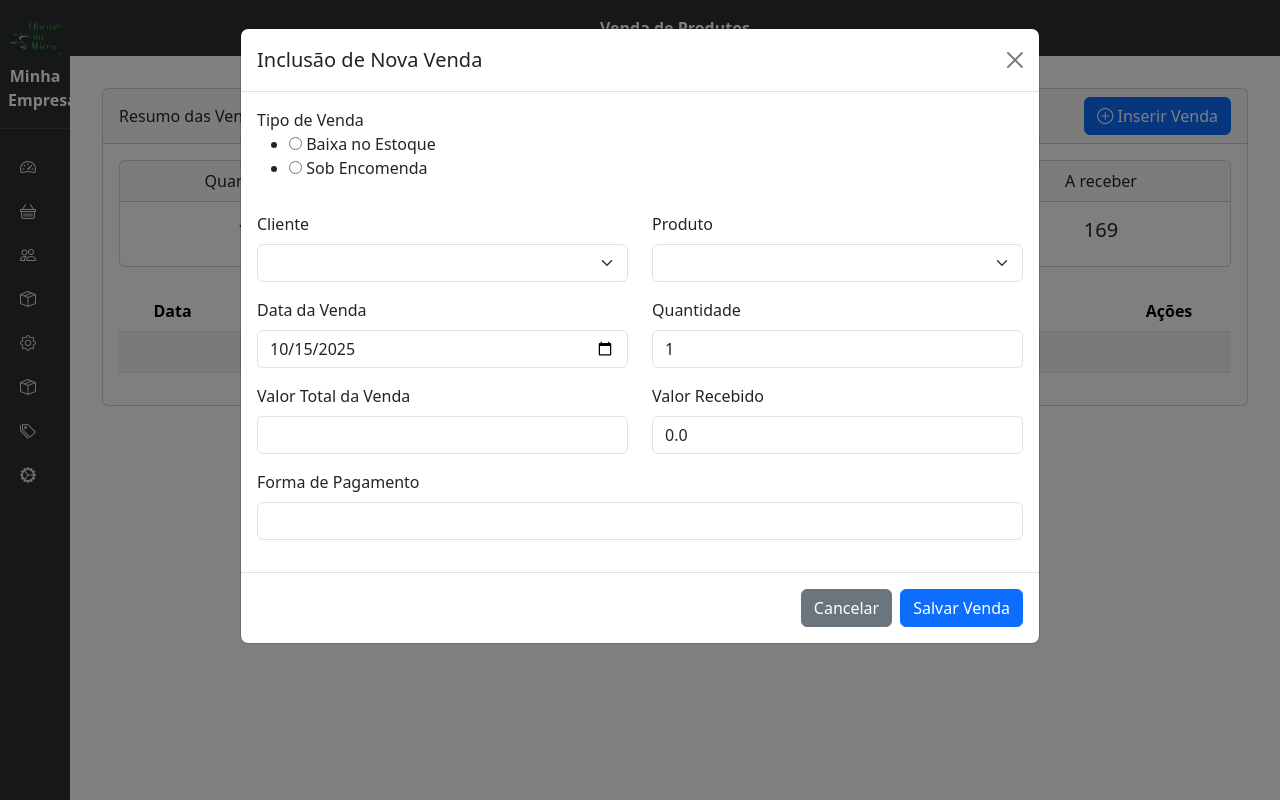
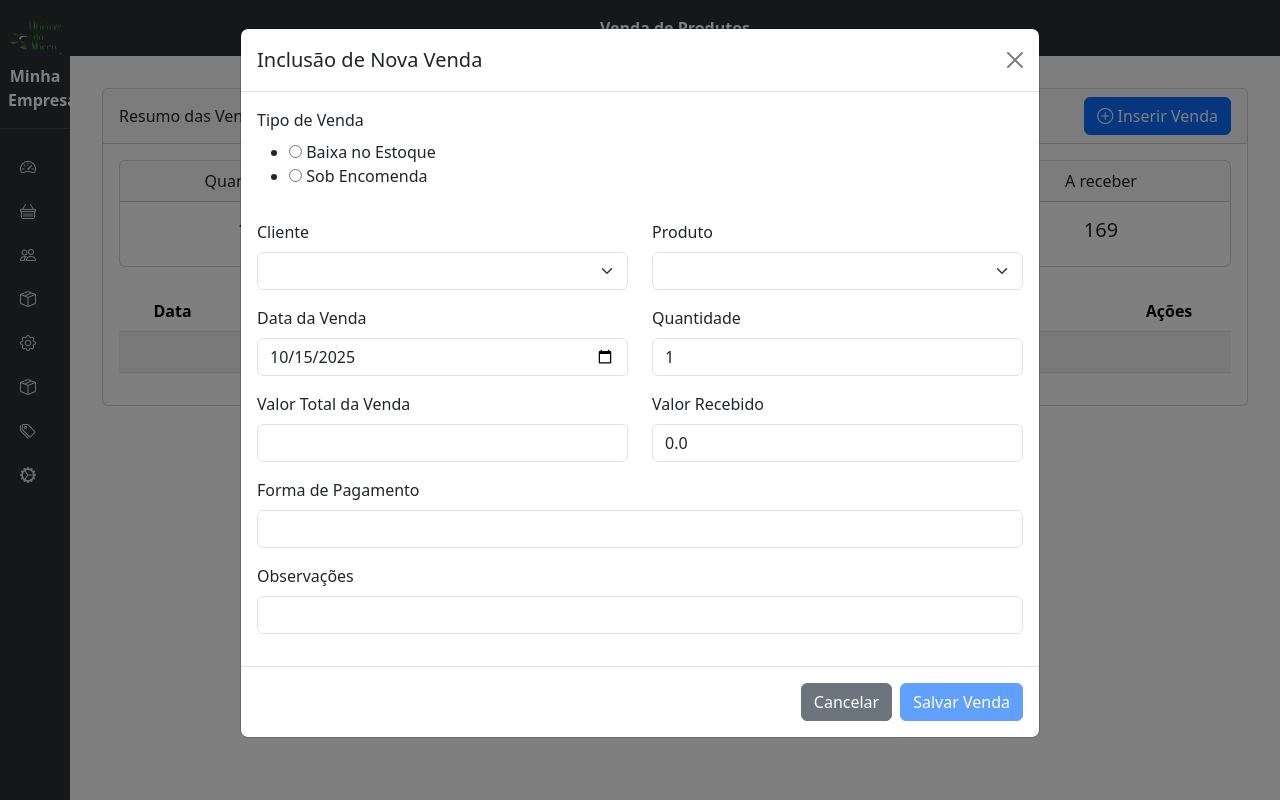
Before and after one commit to barrigaverd/projeto-controle1, a Flask app: page /vendas/ in a window 1280 px wide, after a click on "Inserir Venda". Run offline with Flask 3, Linux system fonts and the light colour scheme; lists and menus that the app fills with data are empty; some libraries are stand-ins or nearby versions.

Commit message:
crud vendas completo

```diff
--- a/app/blueprints/vendas/routes.py
+++ b/app/blueprints/vendas/routes.py
@@ -1,6 +1,6 @@
 # Em app/blueprints/vendas/routes.py
 
-from flask import Blueprint, render_template, redirect, url_for, flash
+from flask import Blueprint, render_template, redirect, url_for, flash, request
 from app.extensions import db
 from app.models.venda import Venda
 from .forms import NovaVendaForm
@@ -37,7 +37,11 @@ def index():
 
         flash('Venda registrada com sucesso!', 'success')
         return redirect(url_for('vendas.index'))
-
+    elif request.method == 'POST':
+        print("="*20)
+        print("VALIDAÇÃO DO FORMULÁRIO FALHOU")
+        print("ERROS ENCONTRADOS:", form.errors)
+        print("="*20)
     # Busca todas as vendas do banco de dados para exibir na tabela
     vendas = Venda.query.order_by(Venda.data_venda.desc()).all()
 
--- a/app/models/categoria.py
+++ b/app/models/categoria.py
@@ -6,3 +6,5 @@ class Categoria(db.Model):
     tipo_categoria = db.Column(db.String(20), nullable=False)
 
     produtos = db.relationship('Produto', backref='categoria', lazy=True)
+    # Adicione esta linha para a relação direta com Venda
+    vendas = db.relationship('Venda', backref='categoria', lazy=True)
--- a/app/models/produto.py
+++ b/app/models/produto.py
@@ -1,5 +1,4 @@
 from app.extensions import db
-from app.models import categoria
 
 class Produto(db.Model):
     id = db.Column(db.Integer, primary_key=True)
--- a/app/templates/vendas/index.html
+++ b/app/templates/vendas/index.html
@@ -69,47 +69,95 @@
         <h5 class="modal-title">Inclusão de Nova Venda</h5>
         <button type="button" class="btn-close" data-bs-dismiss="modal"></button>
       </div>
-      <form method="POST" novalidate>
+      <form method="POST">
           {{ form.hidden_tag() }}
           <div class="modal-body">
               <div class="row">
-                  <div class="col-12 mb-3">{{ form.tipo_venda.label }}<br>{{ form.tipo_venda }}</div>
+                  <div class="col-12 mb-3">
+                      {{ form.tipo_venda.label(class="form-label") }}<br>{{ form.tipo_venda(required=True) }}
+                      {% if form.tipo_venda.errors %}<div class="text-danger small">{% for e in form.tipo_venda.errors %}{{ e }}{% endfor %}</div>{% endif %}
+                  </div>
                   <div class="col-md-6 mb-3">
                       {{ form.cliente.label(class="form-label") }}
-                      {{ form.cliente(class="form-select") }}
+                      {{ form.cliente(class="form-select" + (" is-invalid" if form.cliente.errors else ""), required=True) }}
+                      {% if form.cliente.errors %}<div class="invalid-feedback">{% for e in form.cliente.errors %}<span>{{ e }}</span>{% endfor %}</div>{% endif %}
                   </div>
                    <div class="col-md-6 mb-3">
                       {{ form.produto.label(class="form-label") }}
-                      {{ form.produto(class="form-select") }}
+                      {{ form.produto(class="form-select" + (" is-invalid" if form.produto.errors else ""), required=True) }}
+                      {% if form.produto.errors %}<div class="invalid-feedback">{% for e in form.produto.errors %}<span>{{ e }}</span>{% endfor %}</div>{% endif %}
                   </div>
                   <div class="col-md-6 mb-3">
                       {{ form.data_venda.label(class="form-label") }}
-                      {{ form.data_venda(class="form-control") }}
+                      {{ form.data_venda(class="form-control" + (" is-invalid" if form.data_venda.errors else ""), required=True) }}
+                      {% if form.data_venda.errors %}<div class="invalid-feedback">{% for e in form.data_venda.errors %}<span>{{ e }}</span>{% endfor %}</div>{% endif %}
                   </div>
                   <div class="col-md-6 mb-3">
                       {{ form.qtdade.label(class="form-label") }}
-                      {{ form.qtdade(class="form-control") }}
+                      {{ form.qtdade(class="form-control" + (" is-invalid" if form.qtdade.errors else ""), required=True) }}
+                      {% if form.qtdade.errors %}<div class="invalid-feedback">{% for e in form.qtdade.errors %}<span>{{ e }}</span>{% endfor %}</div>{% endif %}
                   </div>
                   <div class="col-md-6 mb-3">
                       {{ form.valor_venda.label(class="form-label") }}
-                      {{ form.valor_venda(class="form-control", type="number", step="0.01") }}
+                      {{ form.valor_venda(class="form-control" + (" is-invalid" if form.valor_venda.errors else ""), type="number", step="0.01", required=True) }}
+                      {% if form.valor_venda.errors %}<div class="invalid-feedback">{% for e in form.valor_venda.errors %}<span>{{ e }}</span>{% endfor %}</div>{% endif %}
                   </div>
                   <div class="col-md-6 mb-3">
                       {{ form.valor_recebido.label(class="form-label") }}
-                      {{ form.valor_recebido(class="form-control", type="number", step="0.01") }}
+                      {{ form.valor_recebido(class="form-control" + (" is-invalid" if form.valor_recebido.errors else ""), type="number", step="0.01", required=True) }}
+                      {% if form.valor_recebido.errors %}<div class="invalid-feedback">{% for e in form.valor_recebido.errors %}<span>{{ e }}</span>{% endfor %}</div>{% endif %}
                   </div>
                   <div class="col-md-12 mb-3">
                       {{ form.forma_pagamento.label(class="form-label") }}
-                      {{ form.forma_pagamento(class="form-control") }}
+                      {{ form.forma_pagamento(class="form-control" + (" is-invalid" if form.forma_pagamento.errors else ""), required=True) }}
+                      {% if form.forma_pagamento.errors %}<div class="invalid-feedback">{% for e in form.forma_pagamento.errors %}<span>{{ e }}</span>{% endfor %}</div>{% endif %}
+                  </div>
+                   <div class="col-md-12 mb-3">
+                      {{ form.observacoes.label(class="form-label") }}
+                      {{ form.observacoes(class="form-control") }}
                   </div>
               </div>
           </div>
           <div class="modal-footer">
             <button type="button" class="btn btn-secondary" data-bs-dismiss="modal">Cancelar</button>
-            {{ form.submit(class="btn btn-primary") }}
+            {{ form.submit(class="btn btn-primary", id="salvarVendaBtn", disabled=True) }}
           </div>
       </form>
     </div>
   </div>
 </div>
 {% endblock %}
+{% block scripts %}
+<script>
+document.addEventListener('DOMContentLoaded', function () {
+    // --- LÓGICA CORRIGIDA E SIMPLIFICADA PARA O MODAL DE NOVA VENDA ---
+
+    // 1. Seleciona os elementos que realmente importam
+    const radiosTipoVenda = document.querySelectorAll('input[name="tipo_venda"]');
+    const salvarBtn = document.getElementById('salvarVendaBtn');
+    const modalNovaVenda = document.getElementById('modalNovaVenda');
+    const formVenda = document.getElementById('formVenda');
+
+    // 2. Adiciona um "ouvinte" para cada botão de rádio
+    radiosTipoVenda.forEach(function(radio) {
+        radio.addEventListener('change', function() {
+            // A ÚNICA COISA QUE FAZEMOS É HABILITAR O BOTÃO DE SALVAR.
+            // Não nos preocupamos mais com a 'etapa2'.
+            if (salvarBtn) {
+                salvarBtn.disabled = false;
+            }
+        });
+    });
+
+    // 3. Lógica para resetar o form quando o modal fecha (essencial)
+    modalNovaVenda.addEventListener('hidden.bs.modal', function () {
+        if (formVenda) {
+            formVenda.reset(); // Limpa os campos do formulário
+        }
+        if (salvarBtn) {
+            salvarBtn.disabled = true; // Desabilita o botão novamente para a próxima vez
+        }
+    });
+});
+</script>
+{% endblock %}
```
